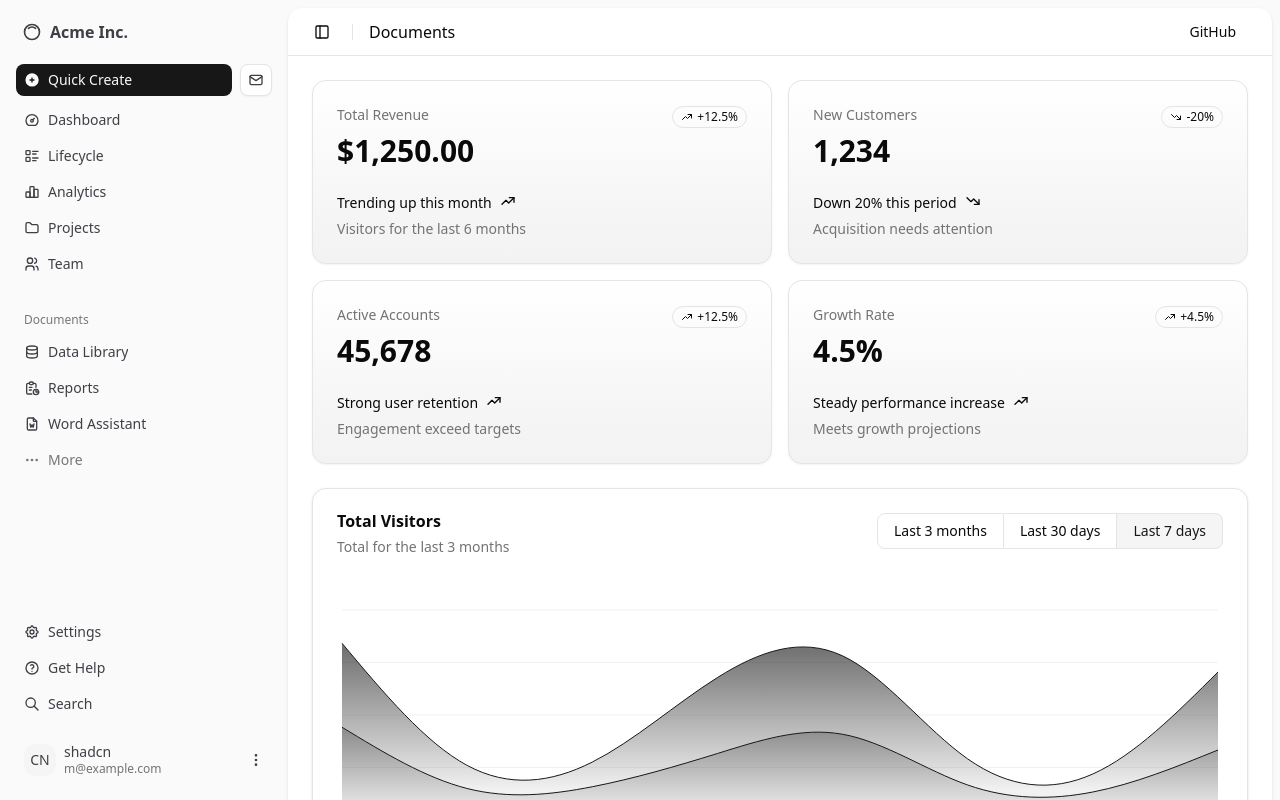
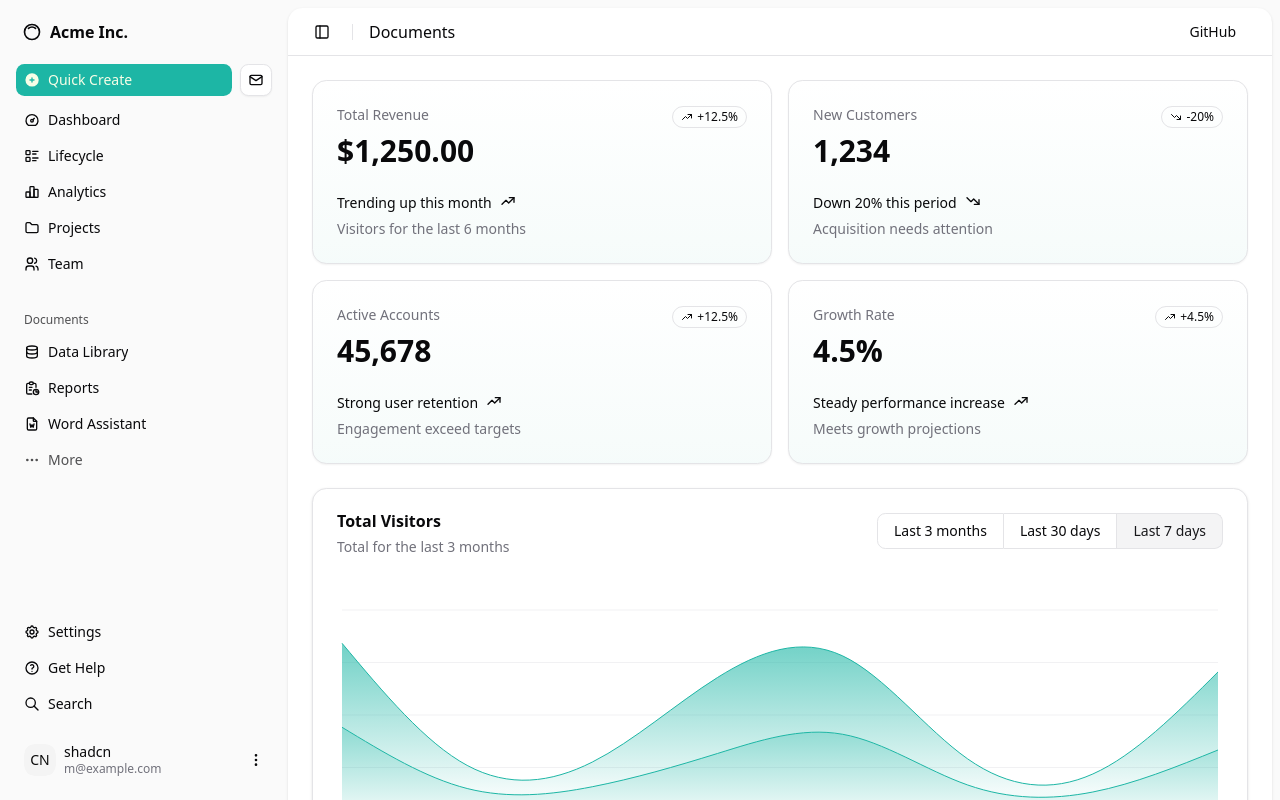
Before and after one commit to MagicFishgit/Thryve, a Next.js app in the folder thryve-frontend/: page /dashboard in a window 1280 px wide. Shown: the top 800 px of the page. Built offline with nearby package versions, Linux system fonts and the light colour scheme.

Commit message:
Changed the theme CSS to use oklch(0.70 0.12 183);

```diff
--- a/thryve-frontend/app/globals.css
+++ b/thryve-frontend/app/globals.css
@@ -44,72 +44,72 @@
 }
 
 :root {
-  --radius: 0.625rem;
+  --radius: 0.65rem;
   --background: oklch(1 0 0);
-  --foreground: oklch(0.145 0 0);
+  --foreground: oklch(0.141 0.005 285.823);
   --card: oklch(1 0 0);
-  --card-foreground: oklch(0.145 0 0);
+  --card-foreground: oklch(0.141 0.005 285.823);
   --popover: oklch(1 0 0);
-  --popover-foreground: oklch(0.145 0 0);
-  --primary: oklch(0.205 0 0);
-  --primary-foreground: oklch(0.985 0 0);
-  --secondary: oklch(0.97 0 0);
-  --secondary-foreground: oklch(0.205 0 0);
-  --muted: oklch(0.97 0 0);
-  --muted-foreground: oklch(0.556 0 0);
-  --accent: oklch(0.97 0 0);
-  --accent-foreground: oklch(0.205 0 0);
+  --popover-foreground: oklch(0.141 0.005 285.823);
+  --primary: oklch(0.70 0.12 183);
+  --primary-foreground: oklch(0.986 0.031 120.757);
+  --secondary: oklch(0.967 0.001 286.375);
+  --secondary-foreground: oklch(0.21 0.006 285.885);
+  --muted: oklch(0.967 0.001 286.375);
+  --muted-foreground: oklch(0.552 0.016 285.938);
+  --accent: oklch(0.967 0.001 286.375);
+  --accent-foreground: oklch(0.21 0.006 285.885);
   --destructive: oklch(0.577 0.245 27.325);
-  --border: oklch(0.922 0 0);
-  --input: oklch(0.922 0 0);
-  --ring: oklch(0.708 0 0);
-  --chart-1: oklch(0.646 0.222 41.116);
-  --chart-2: oklch(0.6 0.118 184.704);
-  --chart-3: oklch(0.398 0.07 227.392);
-  --chart-4: oklch(0.828 0.189 84.429);
-  --chart-5: oklch(0.769 0.188 70.08);
-  --sidebar: hsl(0 0% 98%);
-  --sidebar-foreground: hsl(240 5.3% 26.1%);
-  --sidebar-primary: hsl(240 5.9% 10%);
-  --sidebar-primary-foreground: hsl(0 0% 98%);
-  --sidebar-accent: hsl(240 4.8% 95.9%);
-  --sidebar-accent-foreground: hsl(240 5.9% 10%);
-  --sidebar-border: hsl(220 13% 91%);
-  --sidebar-ring: hsl(217.2 91.2% 59.8%);
+  --border: oklch(0.92 0.004 286.32);
+  --input: oklch(0.92 0.004 286.32);
+  --ring: oklch(0.70 0.12 183);
+  --chart-1: oklch(0.871 0.15 154.449);
+  --chart-2: oklch(0.723 0.219 149.579);
+  --chart-3: oklch(0.627 0.194 149.214);
+  --chart-4: oklch(0.527 0.154 150.069);
+  --chart-5: oklch(0.448 0.119 151.328);
+  --sidebar: oklch(0.985 0 0);
+  --sidebar-foreground: oklch(0.141 0.005 285.823);
+  --sidebar-primary: oklch(0.70 0.12 183);
+  --sidebar-primary-foreground: oklch(0.986 0.031 120.757);
+  --sidebar-accent: oklch(0.967 0.001 286.375);
+  --sidebar-accent-foreground: oklch(0.21 0.006 285.885);
+  --sidebar-border: oklch(0.92 0.004 286.32);
+  --sidebar-ring: oklch(0.70 0.12 183);
 }
 
 .dark {
-  --background: oklch(0.145 0 0);
+  --background: oklch(0.141 0.005 285.823);
   --foreground: oklch(0.985 0 0);
-  --card: oklch(0.205 0 0);
+  --card: oklch(0.21 0.006 285.885);
   --card-foreground: oklch(0.985 0 0);
-  --popover: oklch(0.205 0 0);
+  --popover: oklch(0.21 0.006 285.885);
   --popover-foreground: oklch(0.985 0 0);
-  --primary: oklch(0.922 0 0);
-  --primary-foreground: oklch(0.205 0 0);
-  --secondary: oklch(0.269 0 0);
+  --primary: oklch(0.70 0.12 183);
+  --primary-foreground: oklch(0.986 0.031 120.757);
+  --secondary: oklch(0.274 0.006 286.033);
   --secondary-foreground: oklch(0.985 0 0);
-  --muted: oklch(0.269 0 0);
-  --muted-foreground: oklch(0.708 0 0);
-  --accent: oklch(0.269 0 0);
+  --muted: oklch(0.274 0.006 286.033);
+  --muted-foreground: oklch(0.705 0.015 286.067);
+  --accent: oklch(0.274 0.006 286.033);
   --accent-foreground: oklch(0.985 0 0);
   --destructive: oklch(0.704 0.191 22.216);
   --border: oklch(1 0 0 / 10%);
   --input: oklch(1 0 0 / 15%);
-  --ring: oklch(0.556 0 0);
-  --chart-1: oklch(0.488 0.243 264.376);
-  --chart-2: oklch(0.696 0.17 162.48);
-  --chart-3: oklch(0.769 0.188 70.08);
-  --chart-4: oklch(0.627 0.265 303.9);
-  --chart-5: oklch(0.645 0.246 16.439);
-  --sidebar: hsl(240 5.9% 10%);
-  --sidebar-foreground: hsl(240 4.8% 95.9%);
-  --sidebar-primary: hsl(224.3 76.3% 48%);
-  --sidebar-primary-foreground: hsl(0 0% 100%);
-  --sidebar-accent: hsl(240 3.7% 15.9%);
-  --sidebar-accent-foreground: hsl(240 4.8% 95.9%);
-  --sidebar-border: hsl(240 3.7% 15.9%);
-  --sidebar-ring: hsl(217.2 91.2% 59.8%);
+  --ring: oklch(0.70 0.12 183);
+  --chart-1: oklch(0.871 0.15 154.449);
+  --chart-2: oklch(0.723 0.219 149.579);
+  --chart-3: oklch(0.627 0.194 149.214);
+  --chart-4: oklch(0.527 0.154 150.069);
+  --chart-5: oklch(0.448 0.119 151.328);
+  --sidebar: oklch(0.21 0.006 285.885);
+  --sidebar-foreground: oklch(0.985 0 0);
+  --sidebar-primary: oklch(0.70 0.12 183);
+  --sidebar-primary-foreground: oklch(0.986 0.031 120.757);
+  --sidebar-accent: oklch(0.274 0.006 286.033);
+  --sidebar-accent-foreground: oklch(0.985 0 0);
+  --sidebar-border: oklch(1 0 0 / 10%);
+  --sidebar-ring: oklch(0.70 0.12 183);
 }
 
 @layer base {
```
